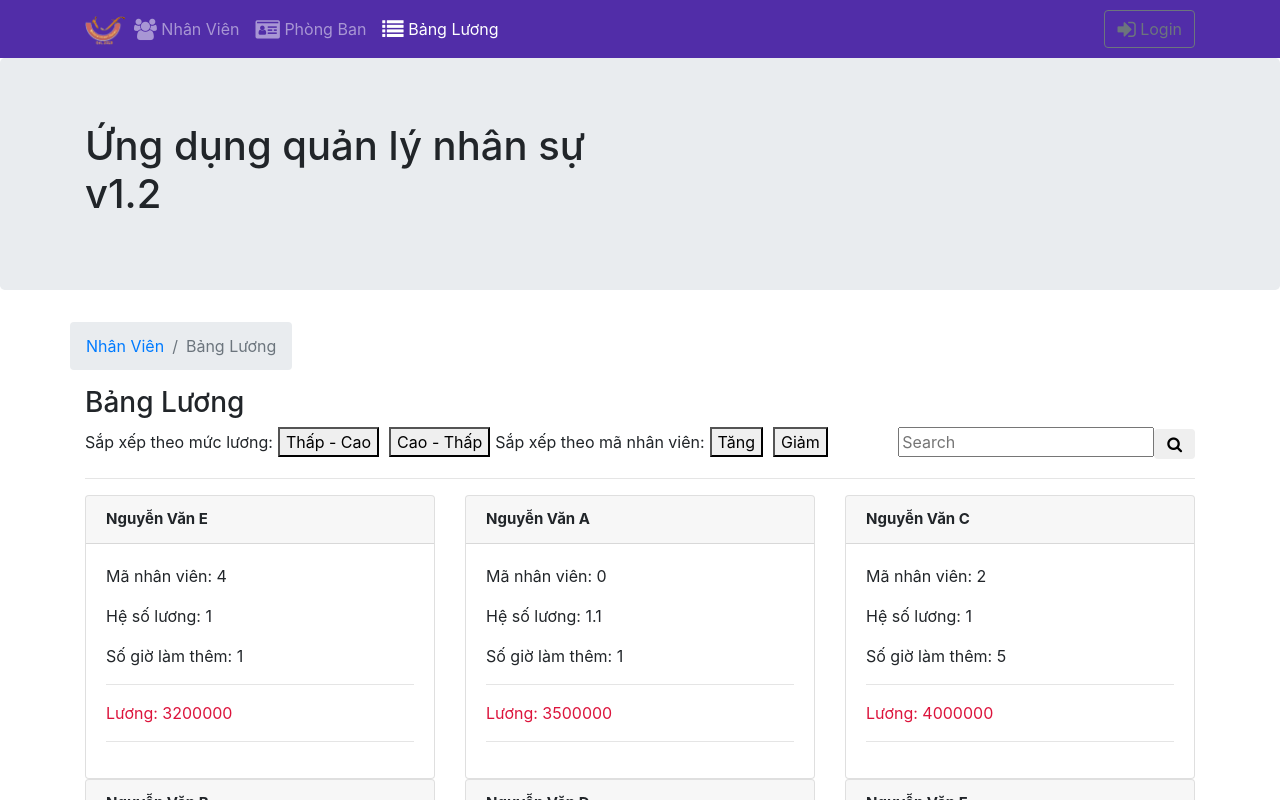
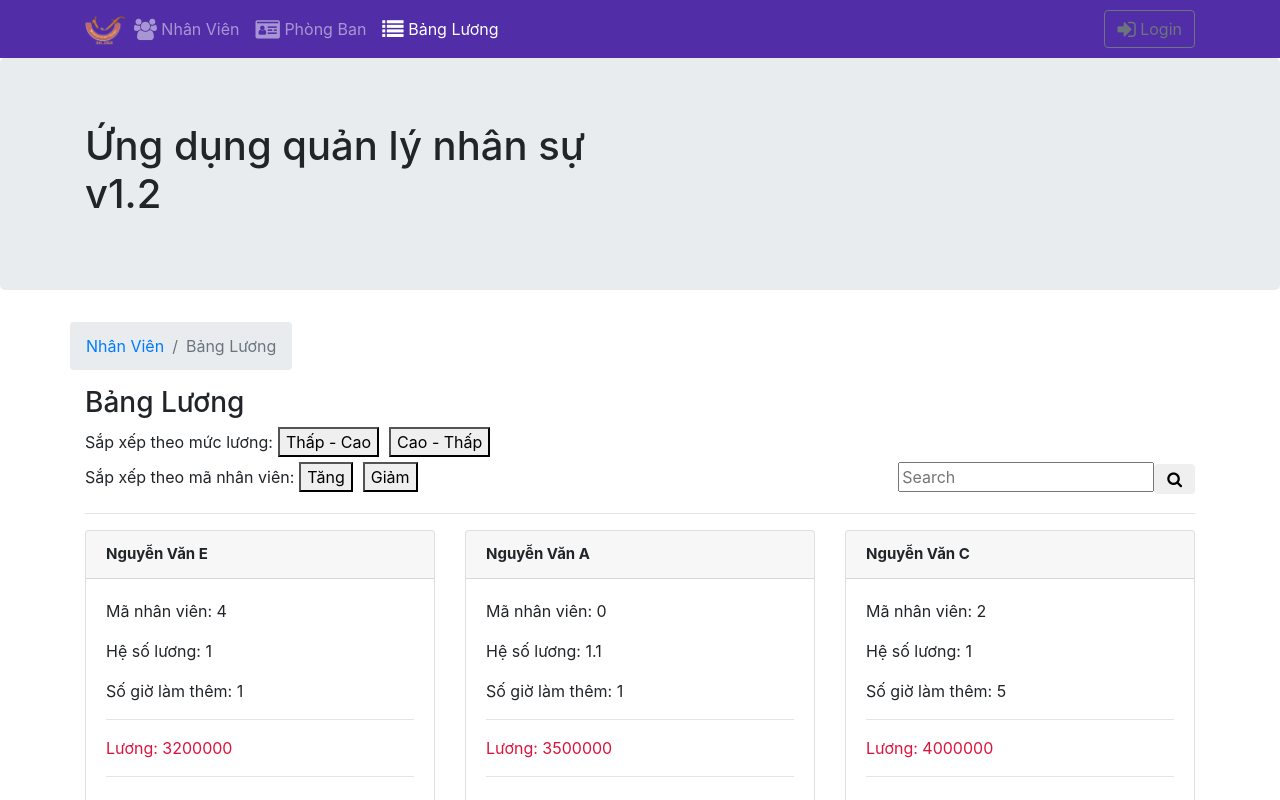
Before and after one commit to ltdd117/FUNiXReactJSASM, a React (Create React App) app in the folder confusion/: page /payroll in a window 1280 px wide. Shown: the top 800 px of the page. Built offline with nearby package versions, Linux system fonts and the light colour scheme.

Commit message:
ASM 3 coban

```diff
--- a/confusion/src/components/PayrollComponent.js
+++ b/confusion/src/components/PayrollComponent.js
@@ -82,13 +82,15 @@ class Payroll extends Component {
 					<label>Sắp xếp theo mức lương: </label>
 					<button className='button' onClick={() => this.onSort("asc")}>Thấp - Cao</button>
 					<button className='button' onClick={() => this.onSort("desc")}>Cao - Thấp</button>
+					<br/>
+					<label>Sắp xếp theo mã nhân viên: </label>
+					<button className='button' onClick={() => this.onSort("tang")}>Tăng</button>
+					<button className='button' onClick={() => this.onSort("giam")}>Giảm</button>
 					<form className="right">
                         <input type="text" name="search" id="search" placeholder="Search" onChange={(event) => {this.setState({ searchTerm: event.target.value});}}></input>
                         <button type="button" class="btn btn-search fa fa-search" ></button>
                     </form>
-					<label>Sắp xếp theo mã nhân viên: </label>
-					<button className='button' onClick={() => this.onSort("tang")}>Tăng</button>
-					<button className='button' onClick={() => this.onSort("giam")}>Giảm</button>
+
 					<hr />
 				</div>
 			</div>
--- a/confusion/src/components/StaffListComponent.js
+++ b/confusion/src/components/StaffListComponent.js
@@ -69,7 +69,6 @@ class StaffList extends Component {
         super(props);
 
         this.state = {
-            id: this.props.staffs.length,
             searchTerm: "",
             sortType: "asc",
             isModalOpen: false,
@@ -119,7 +118,7 @@ class StaffList extends Component {
     handleSubmit({event}) {
         this.addNewStaff();
         this.toggleModal();
-        this.props.staffs.push(newStaff);
+        this.props.staffs.push(Object.assign({}, newStaff));
         console.log('Current State is: ' + JSON.stringify(this.state));
     }
 
@@ -130,7 +129,7 @@ class StaffList extends Component {
     }
 
     addNewStaff() {
-        newStaff.id = this.state.id;
+        newStaff.id = this.props.staffs.length;
         newStaff.name = this.state.username;
         newStaff.doB = this.state.dob;
         newStaff.department.name = this.state.department;
```
